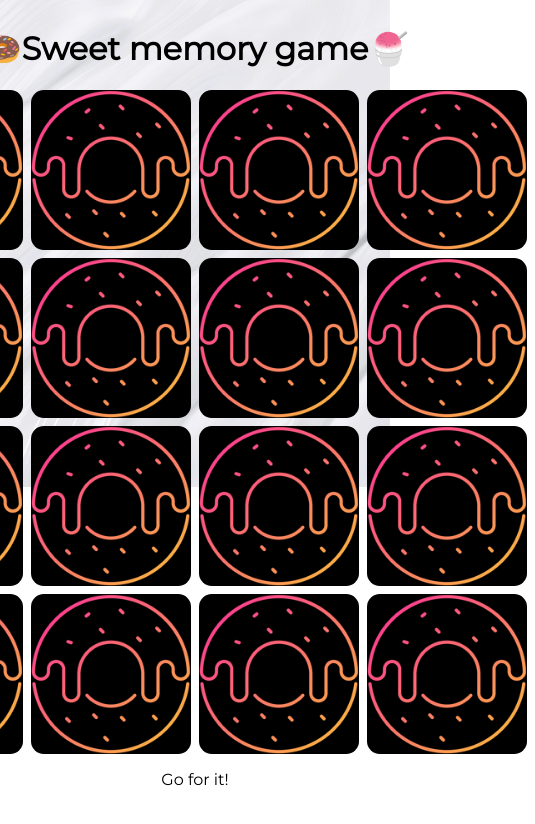
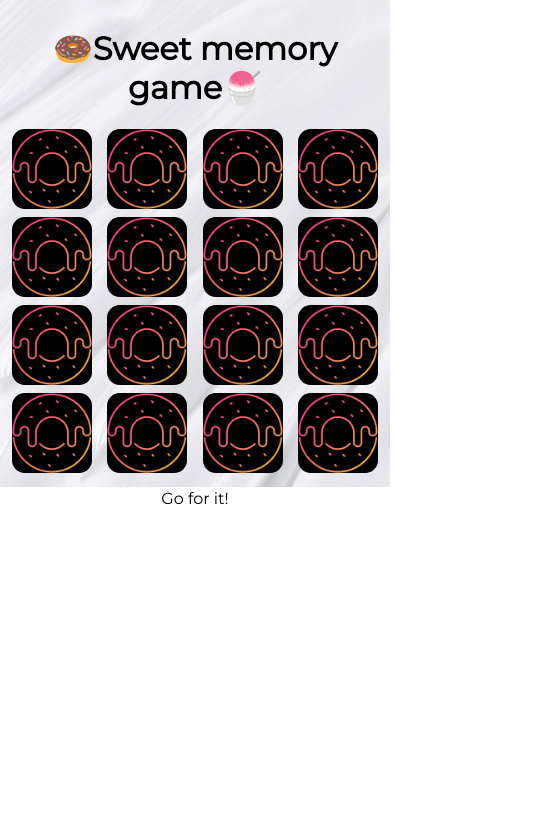
Before and after one commit to riittagerhards/card-memory, a React (Vite) app: page / in a window 390 px wide. Shown: the top 824 px of the page, 535 px wide, since content can reach past the window. Built offline with nearby package versions, Linux system fonts and the light colour scheme.

Commit message:
💄 Add @media screen to game and card modules

```diff
--- a/src/app/components/Card.module.css
+++ b/src/app/components/Card.module.css
@@ -54,3 +54,15 @@
   height: auto;
   transform: scale(1);
 }
+
+@media screen and (max-width: 650px) {
+  .card {
+    height: 5rem;
+    width: 5rem;
+  }
+
+  .cardActive {
+    height: 5rem;
+    width: 5rem;
+  }
+}
--- a/src/app/components/Game.module.css
+++ b/src/app/components/Game.module.css
@@ -6,3 +6,13 @@
   justify-items: center;
   gap: 0.5rem;
 }
+
+@media screen and (max-width: 650px) {
+  .game {
+    display: grid;
+    grid-template-columns: repeat(auto-fit, minmax(5rem, 1fr));
+    align-items: center;
+    justify-items: center;
+    gap: 0.5rem;
+  }
+}
```
